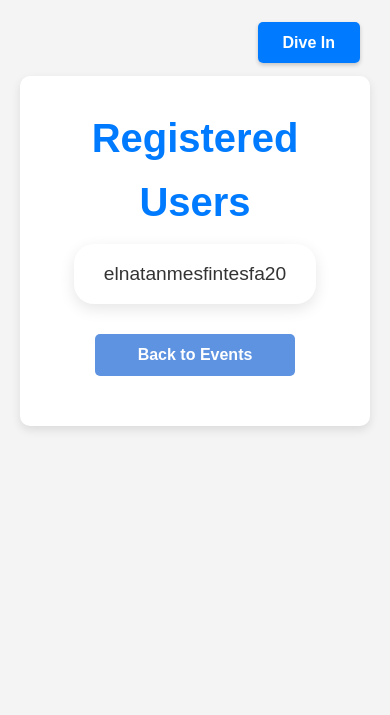
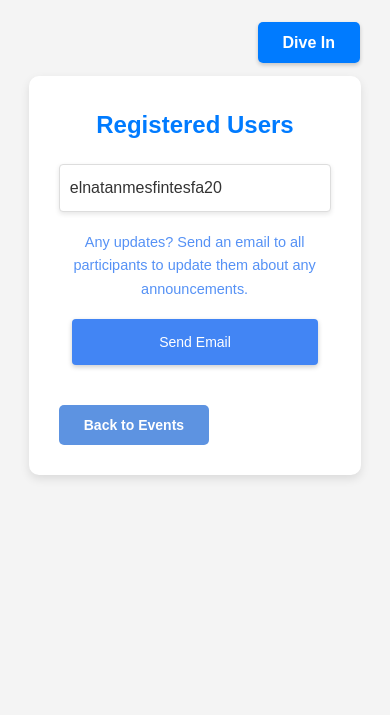
Before and after one commit to elnatan3/New_Ultimate_Event, a Flask app: page /organizer/view_registered_users/1 in a window 390 px wide. Shown: the top 715 px of the page. Run offline with Flask 2, Linux system fonts and the light colour scheme; data comes from the database, SQL or seed files in the repository; both versions use the stored data as it was after the commit.

Commit message:
Improved consistency for contact, new feature of sending collective email to participant from organizer, improved the interface of the registered user page

```diff
--- a/main.py
+++ b/main.py
@@ -301,19 +301,45 @@
 
 @app.route('/upcoming_events')
 def upcoming_events():
-  if 'user_id' not in session:
-    return redirect(url_for('existing_user'))
+    if 'user_id' not in session:
+        return redirect(url_for('existing_user'))
 
-  user_id = session['user_id']
+    user_id = session['user_id']
+    conn = get_db_connection()
+    current_datetime = datetime.now().strftime('%Y-%m-%d %H:%M:%S')
 
-  conn = get_db_connection()
-  current_datetime = datetime.now().strftime('%Y-%m-%d %H:%M:%S')
-  upcoming_events = conn.execute(
-    'SELECT e.* FROM Events e INNER JOIN UserEvent ue ON e.EventID = ue.EventID WHERE ue.UserID = ? AND e.EventDateTime > ?',
-    (user_id, current_datetime)).fetchall()
-  conn.close()
+    upcoming_events = conn.execute('''
+        SELECT e.*, o.email as OrganizerEmail
+        FROM Events e
+        INNER JOIN UserEvent ue ON e.EventID = ue.EventID
+        INNER JOIN OrganizerEvent oe ON e.EventID = oe.EventID
+        INNER JOIN Organizers o ON oe.OrganizerID = o.OrganizerID
+        WHERE ue.UserID = ? AND e.EventDateTime > ?
+        ''', (user_id, current_datetime)).fetchall()
 
-  return render_template('upcoming_events.html', events=upcoming_events)
+    conn.close()
+    return render_template('upcoming_events.html', events=upcoming_events)
+
+@app.route('/previous_events')
+def previous_events():
+    if 'user_id' not in session:
+        return redirect(url_for('existing_user'))
+
+    user_id = session['user_id']
+    conn = get_db_connection()
+    current_datetime = datetime.now().strftime('%Y-%m-%d %H:%M:%S')
+
+    previous_events = conn.execute('''
+        SELECT e.*, o.email as OrganizerEmail
+        FROM Events e
+        INNER JOIN UserEvent ue ON e.EventID = ue.EventID
+        INNER JOIN OrganizerEvent oe ON e.EventID = oe.EventID
+        INNER JOIN Organizers o ON oe.OrganizerID = o.OrganizerID
+        WHERE ue.UserID = ? AND e.EventDateTime < ?
+        ''', (user_id, current_datetime)).fetchall()
+
+    conn.close()
+    return render_template('previous_events.html', events=previous_events)
 
 
 @app.route('/remove_event/<int:event_id>', methods=['POST'])
@@ -344,21 +370,7 @@
   return redirect(url_for('upcoming_events'))
 
 
-@app.route('/previous_events')
-def previous_events():
-  if 'user_id' not in session:
-    return redirect(url_for('existing_user'))
 
-  user_id = session['user_id']
-
-  conn = get_db_connection()
-  current_datetime = datetime.now().strftime('%Y-%m-%d %H:%M:%S')
-  previous_events = conn.execute(
-    'SELECT e.* FROM Events e INNER JOIN UserEvent ue ON e.EventID = ue.EventID WHERE ue.UserID = ? AND e.EventDateTime < ?',
-    (user_id, current_datetime)).fetchall()
-  conn.close()
-
-  return render_template('previous_events.html', events=previous_events)
 
 
 @app.route('/events/register/<int:event_id>', methods=['POST'])
@@ -610,19 +622,22 @@
                          events=previous_events)
 
 
-@app.route('/organizer/view_registered_users/<event_id>')
+@app.route('/organizer/view_registered_users/<int:event_id>')
 def view_registered_users(event_id):
-  conn = get_db_connection()
-  registered_users = conn.execute(
-    '''
-        SELECT u.Username
+    conn = get_db_connection()
+    registered_users = conn.execute(
+        '''
+        SELECT u.Username, u.email
         FROM Users u
         INNER JOIN UserEvent ue ON u.UserID = ue.UserID
         WHERE ue.EventID = ?
         ''', (event_id, )).fetchall()
-  conn.close()
+    conn.close()
 
-  return render_template('registered_users.html', users=registered_users)
+    # Extract emails
+    user_emails = [user['email'] for user in registered_users]
+
+    return render_template('registered_users.html', users=registered_users, user_emails=user_emails)
 
 
 if __name__ == '__main__':
--- a/static/styles/style.css
+++ b/static/styles/style.css
@@ -464,61 +464,6 @@
 }
 
 
-/* h1 {
-  position: relative;
-  font-size: 48px;
-  font-weight: bold;
-  color: #333;
-  text-transform: uppercase;
-  text-align: center;
-  margin-bottom: 50px;
-}
-
-h1::before {
-  content: '';
-  position: absolute;
-  top: 0;
-  left: 50%;
-  width: 100%;
-  height: 100%;
-  background: linear-gradient(45deg, #FFD700, #FFA500, #FFD700);
-  transform: translateX(-50%) translateY(-50%) rotate(45deg);
-  z-index: -1;
-}
-
-h1::after {
-  content: '';
-  position: absolute;
-  top: 0;
-  left: 50%;
-  width: 100%;
-  height: 100%;
-  background: linear-gradient(45deg, #FFD700, #FFA500, #FFD700);
-  transform: translateX(-50%) translateY(-50%) rotate(-45deg);
-  z-index: -1;
-  filter: blur(20px);
-}
-
-h1:hover::before,
-h1:hover::after {
-  animation: rotate-gradient 3s infinite;
-}
-
-@keyframes rotate-gradient {
-  0% {
-    transform: translateX(-50%) translateY(-50%) rotate(45deg) scale(1);
-    opacity: 0.6;
-  }
-  50% {
-    transform: translateX(-50%) translateY(-50%) rotate(45deg) scale(1.3);
-    opacity: 0.2;
-  }
-  100% {
-    transform: translateX(-50%) translateY(-50%) rotate(45deg) scale(1);
-    opacity: 0.6;
-  }
-}
- */
 
 .welcome-button,
 .user-button,
@@ -876,80 +821,118 @@
     color: #007bff;
 }
 
+/* User List Styles */
 .user-list {
-    list-style: none;
-    padding: 0;
-    display: flex;
-    flex-direction: column;
-    align-items: center;
+  list-style: none;
+  padding: 0;
+  margin: 20px 0;
 }
 
 .user-list li {
-    background-color: #fff;
-    margin: 10px 0;
-    padding: 15px 30px;
-    border-radius: 20px;
-    box-shadow: 0 5px 15px rgba(0, 0, 0, 0.1);
-    font-size: 1.2rem;
-    color: #333;
-    position: relative;
-    animation: user-list-animation 0.5s ease-out forwards;
-    transform: translateY(20px);
-    opacity: 0;
-    transition: background-color 0.3s ease, transform 0.3s ease;
+  background-color: #fff;
+  border: 1px solid #ddd;
+  margin-bottom: 10px;
+  padding: 10px;
+  border-radius: 4px;
+  box-shadow: 0 2px 5px rgba(0,0,0,0.1);
 }
 
-.user-list li:hover {
-    background-color: #007bff;
-    color: #fff;
-    transform: translateY(-5px);
+/* Animated Text Style */
+.animated-text {
+  width: 80%;
+  margin: 20px auto;
+  color: #4285F4; /* Gmail Blue */
+  font-size: 20px;
+  text-align: center;
+  overflow: hidden;
+  animation: typing 3.5s steps(40, end), blink-caret .75s step-end infinite, pulse 1.5s infinite alternate;
 }
 
-@keyframes user-list-animation {
-    from {
-        opacity: 0;
-        transform: translateY(20px);
-    }
-    to {
-        opacity: 1;
-        transform: translateY(0);
-    }
+@keyframes typing {
+  from { width: 0 }
+  to { width: 100% }
 }
 
-button {
-    display: block;
-    width: 200px;
-    margin: 20px auto;
-    padding: 10px;
-    border: none;
-    background-color: #5D93E1;
-    color: #fff;
-    font-size: 1rem;
-    border-radius: 5px;
-    cursor: pointer;
-    transition: background-color 0.3s ease, transform 0.3s ease;
+@keyframes blink-caret {
+  from, to { border-color: transparent }
+  50% { border-color: black; }
 }
 
-button:hover {
-    background-color: #4a79d1;
-    transform: translateY(-3px);
+@keyframes pulse {
+  from {
+      transform: scale(1);
+      opacity: 1;
+  }
+  to {
+      transform: scale(1.05);
+      opacity: .85;
+  }
 }
 
-
-.back-button {
+/* Gmail Button Style */
+.gmail-button {
   display: inline-block;
-  padding: 10px 20px;
-  background-color: #333;
-  color: #fff;
+  padding: 12px 25px;
+  background-color: #4285F4; /* Gmail Blue */
+  color: white;
+  border: none;
+  border-radius: 4px;
+  font-size: 16px;
+  text-align: center;
   text-decoration: none;
-  font-size: 16px;
-  font-weight: bold;
-  border-radius: 5px;
+  margin: 20px auto;
+  display: block;
+  width: 200px; /* Fixed width */
+  text-align: center;
+  box-shadow: 0 2px 5px rgba(0,0,0,0.2);
   transition: background-color 0.3s ease;
 }
 
-.back-button:hover {
+.gmail-button:hover {
+  background-color: #357ae8;
+  text-decoration: none;
+  color: white;
+}
+
+/* Back Button Style */
+.back {
+  text-align: right;
+  margin-top: 20px;
+}
+
+form button {
+  padding: 10px 20px;
+  background-color: #333;
+  color: white;
+  border: none;
+  border-radius: 4px;
+  cursor: pointer;
+  transition: background-color 0.3s ease;
+}
+
+form button:hover {
   background-color: #555;
+}
+
+/* Responsive Design */
+@media (max-width: 768px) {
+  .container {
+      width: 95%;
+  }
+
+  .animated-text, .gmail-button {
+      width: 90%;
+      font-size: 14px;
+  }
+
+  h1 {
+      font-size: 24px;
+  }
+
+  form button {
+      padding: 8px 15px;
+      font-size: 14px;
+  }
 }
 
 .edit-remove-buttons{
--- a/templates/previous_events.html
+++ b/templates/previous_events.html
@@ -33,6 +33,7 @@
                     {{ hour }}:{{ minute }} AM
                   {% endif %}
                 </p>
+                <p>Contact: <a href="mailto:{{ event['OrganizerEmail'] }}">{{ event['OrganizerEmail'] }}</a></p>
             </div>
         {% endfor %}
     {% else %}
--- a/templates/registered_users.html
+++ b/templates/registered_users.html
@@ -7,5 +7,13 @@
             <li>{{ user['Username'] }}</li>
         {% endfor %}
     </ul>
-    <form action="{{ url_for('upcoming_events_organizer') }}"><button type="submit">Back to Events</button>
+
+    <!-- Gmail Link -->
+    <p class="animated-text">Any updates? Send an email to all participants to update them about any announcements.</p>
+    <a class="gmail-button" href="https://mail.google.com/mail/?view=cm&fs=1&to={{ user_emails|join(',') }}&su=Your Subject Here&body=Your Email Body Here" target="_blank">
+        Send Email
+    </a>
+
+
+    <form action="{{ url_for('upcoming_events_organizer') }}"><button type="submit" class = "back">Back to Events</button>
 {% endblock %}
--- a/templates/upcoming_events.html
+++ b/templates/upcoming_events.html
@@ -33,6 +33,7 @@
                     {{ hour }}:{{ minute }} AM
                   {% endif %}
                 </p>
+                <p>Contact: <a href="mailto:{{ event['OrganizerEmail'] }}">{{ event['OrganizerEmail'] }}</a></p>
                 <form action="{{ url_for('remove_event', event_id=event['EventID']) }}" method="POST">
                     <button type="submit" class="remove-button">Remove Event</button>
                 </form>
```
Also changed, not shown: database.db.
